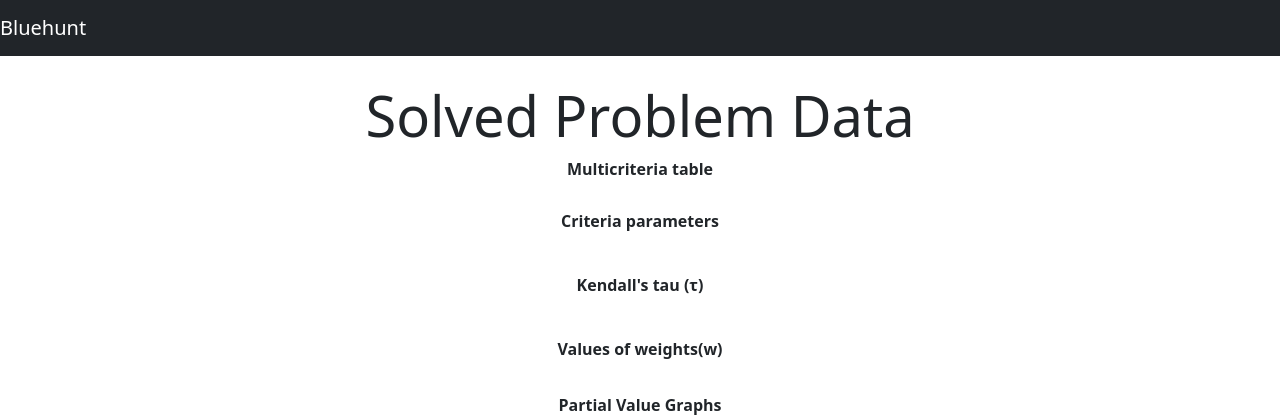
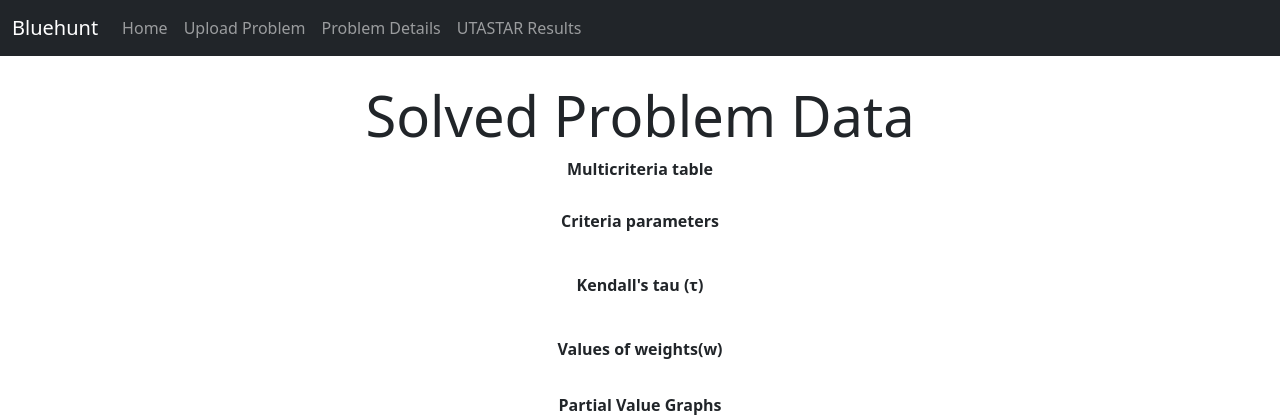
Before and after one commit to quu7/bluehunt, a Django app: template minora/templates/minora/results.html in a window 1280 px wide. Shown: the top 420 px of the page. Run offline with Django 3.2, Linux system fonts and the light colour scheme; the template is opened without the code that fills it, so the values that code supplies are empty.

Commit message:
Add new navbar to all pages.

```diff
--- a/minora/templates/minora/details.html
+++ b/minora/templates/minora/details.html
@@ -1,4 +1,5 @@
 {% include 'minora/header.html' with title='Problem Details' %}
+{% include 'minora/navbar-problem.html' %}
 
 <div class="container" style="margin-top:2%">
 <div class="jumbotron text-center">
--- a/minora/templates/minora/header.html
+++ b/minora/templates/minora/header.html
@@ -13,7 +13,3 @@
     <link href="https://cdn.jsdelivr.net/npm/bootstrap@5.1.0/dist/css/bootstrap.min.css" rel="stylesheet" integrity="sha384-KyZXEAg3QhqLMpG8r+8fhAXLRk2vvoC2f3B09zVXn8CA5QIVfZOJ3BCsw2P0p/We" crossorigin="anonymous">
     </head>
 <body>
-    <!-- Navbar -->
-    <nav class="navbar navbar-dark bg-dark">
-        <a class="navbar-brand" href="/minora">Bluehunt</a>
-    </nav>
--- a/minora/templates/minora/index.html
+++ b/minora/templates/minora/index.html
@@ -1,4 +1,5 @@
 {% include 'minora/header.html' with title='Index Of Problems' %}
+{% include 'minora/navbar.html' %}
 <div class="container" style="margin-top:2%">
 <div class="jumbotron">
 <h1 class="display-4 offset-md-3">Choose your problem</h1>
--- /dev/null
+++ b/minora/templates/minora/navbar-problem.html
@@ -0,0 +1,29 @@
+{% url 'minora:index' as home_url %}
+{% url 'minora:upload-problem' as upload_url %}
+{% url 'minora:details' problem.id as details_url %}
+{% url 'minora:results' problem.id as results_url %}
+<!-- Navbar -->
+<nav class="navbar navbar-expand-lg navbar-dark bg-dark">
+    <div class="container-fluid">
+        <a class="navbar-brand" href="{% url 'minora:index' %}">Bluehunt</a>
+        <button class="navbar-toggler" type="button" data-bs-toggle="collapse" data-bs-target="#navbarSupportedContent" aria-controls="navbarSupportedContent" aria-expanded="false" aria-label="Toggle navigation">
+            <span class="navbar-toggler-icon"></span>
+        </button>
+        <div class="collapse navbar-collapse" id="navbarSupportedContent">
+            <ul class="navbar-nav me-auto mb-2 mb-lg-0">
+                <li class="nav-item">
+                    <a class="nav-link {% if request.path == home_url %} active {% endif %}" {% if request.path == home_url %} aria-current="page" {% endif %} href="{{ home_url }}">Home</a>
+                </li>
+                <li class="nav-item">
+                    <a class="nav-link {% if request.path == upload_url %} active {% endif %}" {% if request.path == upload_url %} aria-current="page" {% endif %} href="{{ upload_url }}">Upload Problem</a>
+                </li>
+                <li class="nav-item">
+                    <a class="nav-link {% if request.path == details_url %} active {% endif %}" {% if request.path == details_url %} aria-current="page" {% endif %} href="{{ details_url }}">Problem Details</a>
+                </li>
+                <li class="nav-item">
+                    <a class="nav-link {% if request.path == results_url %} active {% endif %}" {% if request.path == results_url %} aria-current="page" {% endif %} href="{{ results_url }}">UTASTAR Results</a>
+                </li>
+            </ul>
+        </div>
+    </div>
+</nav>
--- a/minora/templates/minora/results.html
+++ b/minora/templates/minora/results.html
@@ -1,4 +1,5 @@
 {% include 'minora/header.html' with title='UTASTAR Results'%}
+{% include 'minora/navbar-problem.html' %}
 <div class="container" style="margin-top:2%">
 <div class="jumbotron text-center">
 <h1 class="display-4">Solved Problem Data</h1>
--- a/minora/templates/minora/upload_problem.html
+++ b/minora/templates/minora/upload_problem.html
@@ -1,4 +1,5 @@
 {% include 'minora/header.html' with title='Create New Problem' %}
+{% include 'minora/navbar.html' %}
 <div class="container" style="margin-top:2%">
 <div class="jumbotron">
 <form action="{% url 'minora:upload-problem' %}" method="post" enctype="multipart/form-data" accept-charset="UTF-8" class="col-md-6 offset-md-3">
```
Also changed, not shown: minora/templates/minora/navbar.html (added, +21 -0 lines).
